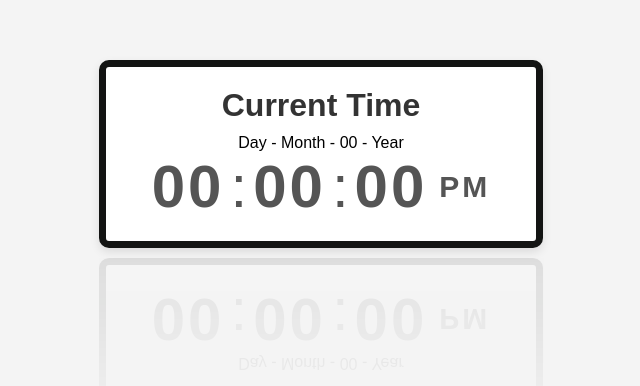
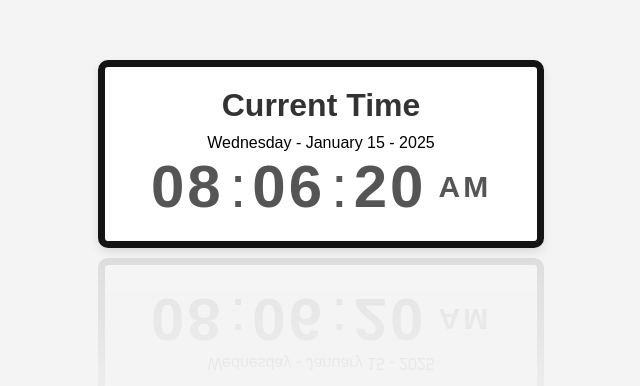
Before and after one commit to Adrxn2000/Roadmap_Project5_Timezone, a plain HTML site: page index.html in a window 1280 px wide. Shown: the part 246-632 px from the top of the page, without its empty margins (319-959 px from the left). Drawn offline with Linux system fonts and the light colour scheme.

Commit message:
working now

```diff
--- a/Script.js
+++ b/Script.js
@@ -1,11 +1,41 @@
-function updateClock() {
+
+function updateClock(){
     var now = new Date();
-    var hours = now.getHours();
-    var minutes = now.getMinutes();
-    var seconds = now.getSeconds();
-    var timeString = "" + ((hours > 12) ? hours - 12 : hours);
-    timeString  += ((minutes < 10) ? ":0" : ":") + minutes;
-    timeString  += ((seconds < 10) ? ":0" : ":") + seconds;
-    timeString  += (hours >= 12) ? " P.M." : " A.M.";
-    document.getElementById("clock").firstChild.nodeValue = timeString;
+    var dname = now.getDay(),
+    mo = now.getMonth(),
+    dnum = now.getDate(),
+    yr = now.getFullYear(),
+    h = now.getHours(),
+    m = now.getMinutes(),
+    s = now.getSeconds(),
+    pe = "AM";
+
+    if(h == 0){
+        h = 12;
+    }
+    if(h > 12){
+        h = h - 12;
+        pe = "PM";
+    }
+
+    Number.prototype.pad = function(digits){
+        for(var n = this.toString(); n.length < digits; n = 0 + n);
+        return n;
+    }
+
+
+
+    var months = ["January", "February", "March", "April", "May", "June", "July", "August", "September", "October", "November", "December"];
+    var week = ["Sunday", "Monday", "Tuesday", "Wednesday", "Thursday", "Friday", "Saturday"];
+    var ids = ["day", "month", "daynum", "year", "hour", "minute", "second", "period"];
+    var values = [week[dname], months[mo], dnum.pad(2), yr, h.pad(2), m.pad(2), s.pad(2), pe];
+    for(var i=0; i<ids.length; i++)
+
+    document.getElementById(ids[i]).firstChild.nodeValue = values[i];
 }
+
+function showTime(){
+    updateClock();
+     window.setInterval("updateClock()", 1);
+
+ }
--- a/index.html
+++ b/index.html
@@ -7,12 +7,12 @@
 
     <link rel="stylesheet" href="style.css">
 </head>
-<body>
+<body onload = "showTime()">
     <div class="time-container">
         <h1>Current Time</h1>
         <div class="date">
             <span id="day">Day</span> -
-            <span id="month">Month</span> -
+            <span id="month">Month</span>
             <span id="daynum">00</span> -
             <span id="year">Year</span>
         </div>
```
